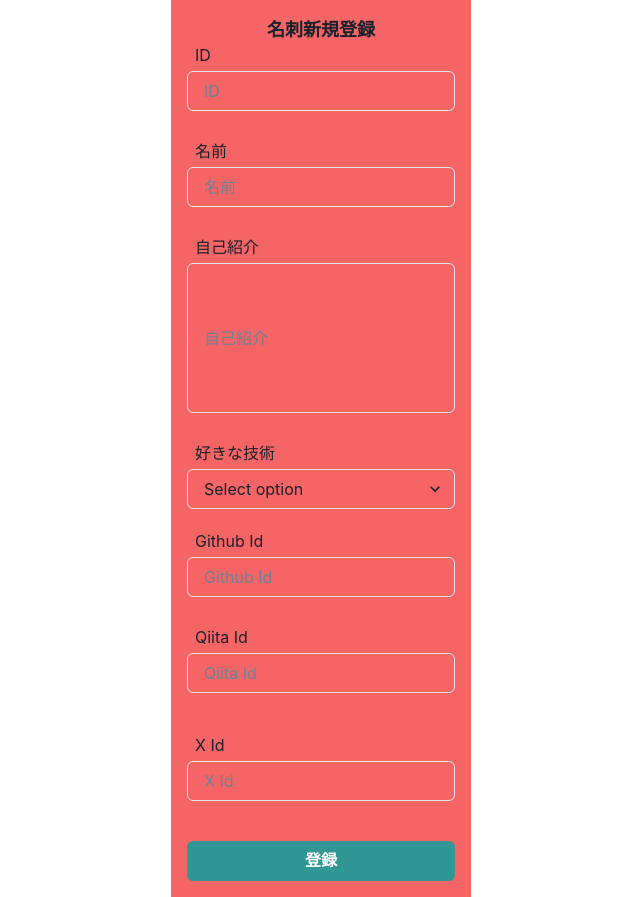
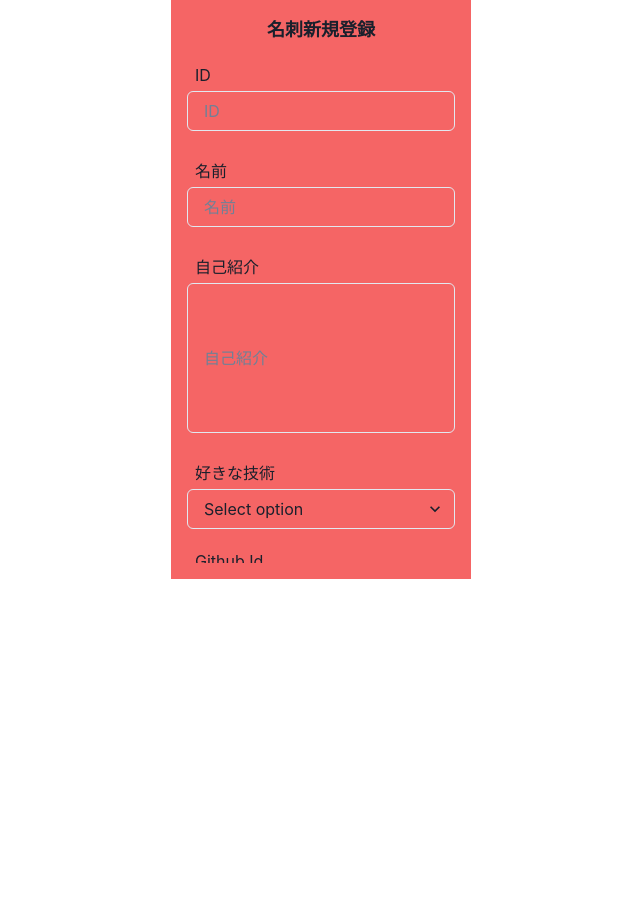
Before and after one commit to Rikka1073/business-card-app, a React (Vite) app: page /cards/register in a window 1280 px wide. Shown: the whole page, without its empty margins (319-959 px from the left). After the commit the page ends 800 px from the top, so only its background shows below. Built offline with nearby package versions, Linux system fonts and the light colour scheme; no server answers.

Commit message:
スタイル修正

```diff
--- a/src/components/Register.tsx
+++ b/src/components/Register.tsx
@@ -33,15 +33,15 @@ const Register = () => {
   };
 
   return (
-    <Box position="relative" overflow-y="auto">
+    <Box position="relative" overflow-y="scroll">
       <Center>
         <Box bg="red.400" p="4" w="300px">
           <Center>
-            <Text fontSize="lg" fontWeight="bold">
+            <Text fontSize="lg" fontWeight="bold" mb="5">
               名刺新規登録
             </Text>
           </Center>
-          <FormControl onSubmit={handleSubmit(onsubmit)}>
+          <FormControl onSubmit={handleSubmit(onsubmit)} h="500px" overflow="scroll">
             <Box mb="5">
               <Text pl="2" mb="1">
                 ID
@@ -82,7 +82,10 @@ const Register = () => {
               <Text pl="2" mb="1">
                 好きな技術
               </Text>
-              <Select placeholder="Select option" {...register("skill", { required: true })}>
+              <Select
+                placeholder="Select option"
+                {...register("skill", { required: "Skill is required" })}
+              >
                 <option value="option1">React</option>
                 <option value="option2">Typescript</option>
                 <option value="option3">Github</option>
```
